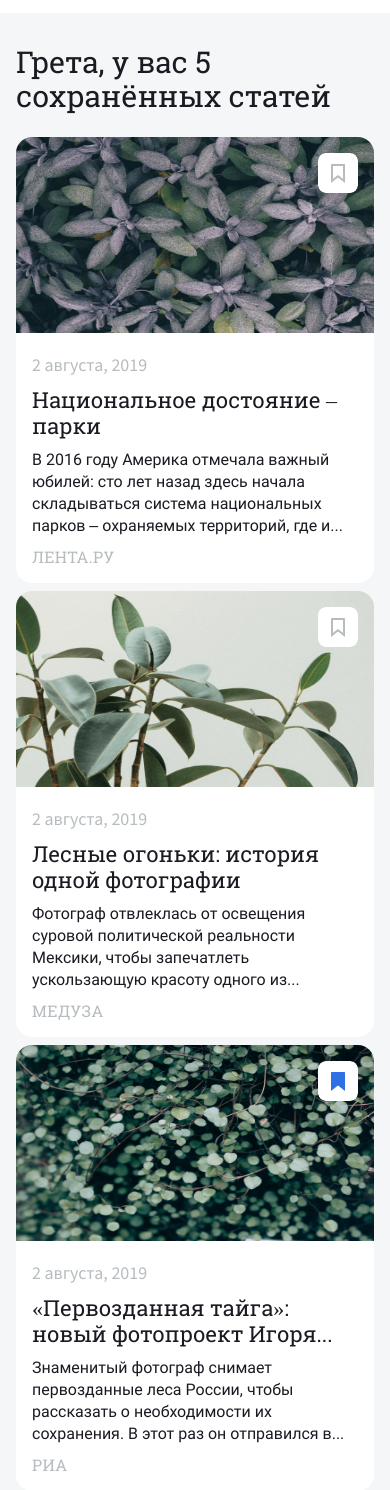
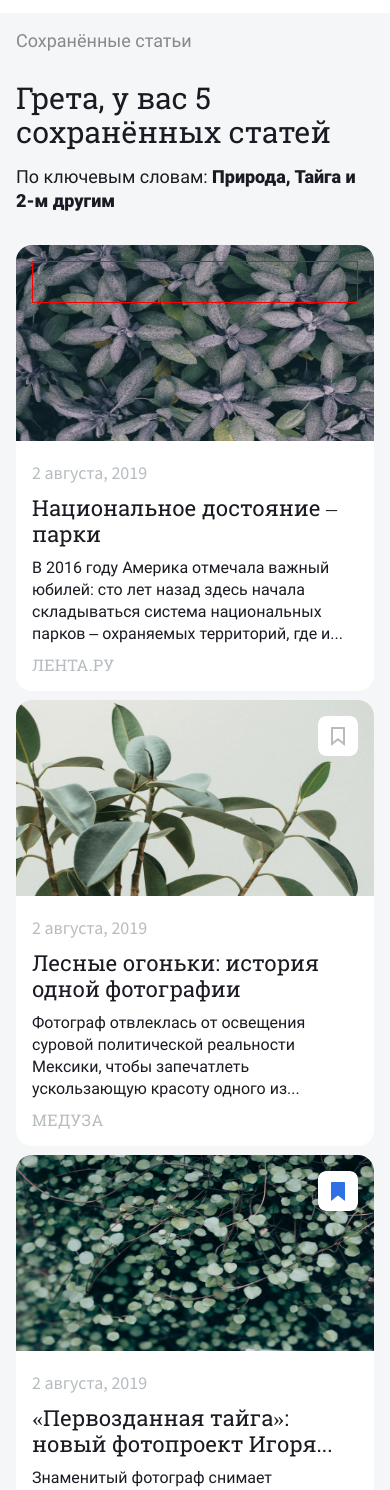
Before and after one commit to TroyKiri/news-explorer-frontend, a website built with webpack: page src/articles.html in a window 390 px wide. Shown: the part 43-1533 px from the top of the page. Built offline with nearby package versions, Linux system fonts and the light colour scheme.

Commit message:
correct page articles

```diff
--- a/src/articles.html
+++ b/src/articles.html
@@ -47,10 +47,62 @@
       </div>
     </header>
 
-    <section class="results">
-      <h2 class="results__title">Грета, у вас 5 сохранённых статей</h2>
+    <section class="results results_articles">
+      <h3 class="results__save-articles">Сохранённые статьи</h3>
+      <h2 class="results__title results__title_articles">Грета, у вас 5 сохранённых статей</h2>
+      <h3 class="results__keywords">По ключевым словам: <span class="results__keyword">Природа, Тайга и 2-м другим</span></h3>
       <div class="results__container">
-        <div class="results__article">
+        <div class="article">
+          <div class="article__info">
+
+          </div>
+          <!-- <div class="results__article_save">
+            <div class="results__article_save-info">
+              <p class="results__article_save-info-text">Войдите, чтобы сохранять статьи</p>
+            </div>
+          </div> -->
+          <img class="results__article_image" alt="image" src="<%=require('./images/image_08.png')%>">
+          <div class="results__article_container">
+            <p class="results__article_date">2 августа, 2019</p>
+            <h2 class="results__article_title">Национальное достояние – парки</h2>
+            <p class="results__article_text">В 2016 году Америка отмечала важный юбилей: сто лет назад здесь
+              начала складываться система национальных парков – охраняемых территорий,
+              где и сегодня каждый может приобщиться к природе.</p>
+          </div>
+          <p class="results__article_source">Лента.ру</p>
+        </div>
+        <div class="article">
+          <div class="results__article_save">
+            <div class="results__article_save-info">
+              <p class="results__article_save-info-text">Войдите, чтобы сохранять статьи</p>
+            </div>
+          </div>
+          <img class="results__article_image" alt="image" src="<%=require('./images/image_04.png')%>">
+          <div class="results__article_container">
+            <p class="results__article_date">2 августа, 2019</p>
+            <h2 class="results__article_title">Лесные огоньки: история одной фотографии</h2>
+            <p class="results__article_text">Фотограф отвлеклась от освещения суровой политической
+              реальности Мексики, чтобы запечатлеть ускользающую красоту одного из местных чудес природы.</p>
+          </div>
+          <p class="results__article_source">Медуза</p>
+        </div>
+        <div class="article">
+          <div class="results__article_save results__article_save-auth">
+            <div class="results__article_save-info">
+              <p class="results__article_save-info-text">Войдите, чтобы сохранять статьи</p>
+            </div>
+          </div>
+          <img class="results__article_image" alt="image" src="<%=require('./images/image_07.png')%>">
+          <div class="results__article_container">
+            <p class="results__article_date">2 августа, 2019</p>
+            <h2 class="results__article_title">«Первозданная тайга»: новый фотопроект Игоря Шпиленка</h2>
+            <p class="results__article_text">Знаменитый фотограф снимает первозданные леса России,
+              чтобы рассказать о необходимости их сохранения. В этот раз он отправился в
+              Двинско-Пинежскую тайгу, где qweeeewe</p>
+          </div>
+          <p class="results__article_source">Риа</p>
+        </div>
+        <div class="article">
           <div class="results__article_save">
             <div class="results__article_save-info">
               <p class="results__article_save-info-text">Войдите, чтобы сохранять статьи</p>
@@ -66,54 +118,7 @@
           </div>
           <p class="results__article_source">Лента.ру</p>
         </div>
-        <div class="results__article">
-          <div class="results__article_save">
-            <div class="results__article_save-info">
-              <p class="results__article_save-info-text">Войдите, чтобы сохранять статьи</p>
-            </div>
-          </div>
-          <img class="results__article_image" alt="image" src="<%=require('./images/image_04.png')%>">
-          <div class="results__article_container">
-            <p class="results__article_date">2 августа, 2019</p>
-            <h2 class="results__article_title">Лесные огоньки: история одной фотографии</h2>
-            <p class="results__article_text">Фотограф отвлеклась от освещения суровой политической
-              реальности Мексики, чтобы запечатлеть ускользающую красоту одного из местных чудес природы.</p>
-          </div>
-          <p class="results__article_source">Медуза</p>
-        </div>
-        <div class="results__article">
-          <div class="results__article_save results__article_save-auth">
-            <div class="results__article_save-info">
-              <p class="results__article_save-info-text">Войдите, чтобы сохранять статьи</p>
-            </div>
-          </div>
-          <img class="results__article_image" alt="image" src="<%=require('./images/image_07.png')%>">
-          <div class="results__article_container">
-            <p class="results__article_date">2 августа, 2019</p>
-            <h2 class="results__article_title">«Первозданная тайга»: новый фотопроект Игоря Шпиленка</h2>
-            <p class="results__article_text">Знаменитый фотограф снимает первозданные леса России,
-              чтобы рассказать о необходимости их сохранения. В этот раз он отправился в
-              Двинско-Пинежскую тайгу, где qweeeewe</p>
-          </div>
-          <p class="results__article_source">Риа</p>
-        </div>
-        <div class="results__article">
-          <div class="results__article_save">
-            <div class="results__article_save-info">
-              <p class="results__article_save-info-text">Войдите, чтобы сохранять статьи</p>
-            </div>
-          </div>
-          <img class="results__article_image" alt="image" src="<%=require('./images/image_08.png')%>">
-          <div class="results__article_container">
-            <p class="results__article_date">2 августа, 2019</p>
-            <h2 class="results__article_title">Национальное достояние – парки</h2>
-            <p class="results__article_text">В 2016 году Америка отмечала важный юбилей: сто лет назад здесь
-              начала складываться система национальных парков – охраняемых территорий,
-              где и сегодня каждый может приобщиться к природе.</p>
-          </div>
-          <p class="results__article_source">Лента.ру</p>
-        </div>
-        <div class="results__article">
+        <div class="article">
           <div class="results__article_save">
             <div class="results__article_save-info">
               <p class="results__article_save-info-text">Войдите, чтобы сохранять статьи</p>
--- /dev/null
+++ b/src/blocks/article/__info/article__info.css
@@ -0,0 +1,24 @@
+.article__info {
+  border: 1px solid red;
+  position: absolute;
+  top: 24px;
+  left: 24px;
+  right: 24px;
+  height: 40px;
+  display: flex;
+}
+
+@media screen and (min-width: 658px) and (max-width: 1023px) {
+  .article__info {
+    top: 8px;
+    left: 8px;
+    right: 8px;
+  }
+}
+@media screen and (min-width: 320px) and (max-width: 657px) {
+  .article__info {
+    top: 16px;
+    left: 16px;
+    right: 16px;
+  }
+}
--- /dev/null
+++ b/src/blocks/article/article.css
@@ -0,0 +1,37 @@
+@import url(./__info/article__info.css);
+
+.article {
+  z-index: 2;
+  margin-right: 16px;
+  margin-bottom: 16px;
+  border-radius: 16px;
+  height: 576px;
+  width: calc((100% - 16px * 2) / 3);
+  position: relative;
+  background-color: #FFFFFF;
+}
+
+.article:nth-child(3n) {
+  margin-right: 0;
+}
+
+.article:hover {
+  cursor: url('../../images/Pointer.png'), pointer;
+}
+
+@media screen and (min-width: 658px) and (max-width: 1023px) {
+  .article {
+    margin-right: 8px;
+    margin-bottom: 8px;
+    height: 420px;
+    width: calc((100% - 8px * 2) / 3);
+  }
+}
+@media screen and (min-width: 320px) and (max-width: 657px) {
+  .article {
+    margin-right: 0;
+    margin-bottom: 9px;
+    height: 446px;
+    width: 100%;
+  }
+}
--- a/src/blocks/results/__container/results__container.css
+++ b/src/blocks/results/__container/results__container.css
@@ -2,9 +2,3 @@
   display: flex;
   flex-wrap: wrap;
 }
-
-@media screen and (min-width: 320px) and (max-width: 657px) {
-  .results__container {
-    flex-wrap: wrap;
-  }
-}
--- /dev/null
+++ b/src/blocks/results/__keyword/results__keyword.css
@@ -0,0 +1,3 @@
+.results__keyword {
+  font-weight: bold;
+}
--- /dev/null
+++ b/src/blocks/results/__keywords/results__keywords.css
@@ -0,0 +1,21 @@
+.results__keywords {
+  margin: 0 0 56px 0;
+  font-family: 'Roboto', sans-serif;
+  font-style: normal;
+  font-weight: normal;
+  font-size: 18px;
+  line-height: 24px;
+  color: #1A1B22;
+}
+
+@media screen and (min-width: 658px) and (max-width: 1023px) {
+  .results__keywords {
+    margin: 0 0 32px 0;
+    font-size: 14px;
+  }
+}
+@media screen and (min-width: 320px) and (max-width: 657px) {
+  .results__keywords {
+    margin: 0 0 32px 0;
+  }
+}
--- /dev/null
+++ b/src/blocks/results/__save-articles/results__save-articles.css
@@ -0,0 +1,23 @@
+.results__save-articles {
+  margin: 0;
+  margin-bottom: 28px;
+  font-family: 'Roboto', sans-serif;
+  font-style: normal;
+  font-weight: normal;
+  font-size: 18px;
+  line-height: 24px;
+  color: rgba(26, 27, 34, 0.5);
+}
+
+@media screen and (min-width: 658px) and (max-width: 1023px) {
+  .results__save-articles {
+    margin-bottom: 16px;
+    font-size: 14px;
+  }
+}
+@media screen and (min-width: 320px) and (max-width: 657px) {
+  .results_articles {
+    padding: 16px;
+    font-size: 12px;
+  }
+}
--- /dev/null
+++ b/src/blocks/results/__title/_articles/results__title_articles.css
@@ -0,0 +1,17 @@
+.results__title_articles {
+  margin: 0 0 30px 0;
+  width: 530px;
+}
+
+@media screen and (min-width: 658px) and (max-width: 1023px) {
+  .results__title_articles {
+    margin: 0 0 16px 0;
+    width: 336px;
+  }
+}
+@media screen and (min-width: 320px) and (max-width: 657px) {
+  .results__title_articles {
+    margin: 0 0 16px 0;
+    width: 100%;
+  }
+}
--- a/src/blocks/results/__title/results__title.css
+++ b/src/blocks/results/__title/results__title.css
@@ -1,5 +1,7 @@
+@import url(./_main/results__title_main.css);
+@import url(./_articles/results__title_articles.css);
+
 .results__title {
-  margin: 0 0 64px 0;
   font-family: 'Roboto Slab';
   font-style: normal;
   font-weight: normal;
@@ -8,16 +10,14 @@
   color: #1A1B22;
 }
 
-@media screen and (min-width: 500px) and (max-width: 1023px) {
+@media screen and (min-width: 658px) and (max-width: 1023px) {
   .results__title {
-    margin: 0 0 32px 0;
     font-size: 30px;
     line-height: 34px;
   }
 }
 @media screen and (min-width: 320px) and (max-width: 657px) {
   .results__title {
-    margin: 0 0 24px 0;
     font-size: 30px;
     line-height: 34px;
   }
--- /dev/null
+++ b/src/blocks/results/_articles/results_articles.css
@@ -0,0 +1,14 @@
+.results_articles {
+  padding: 40px 104px 62px;
+}
+
+@media screen and (min-width: 658px) and (max-width: 1023px) {
+  .results_articles {
+    padding: 24px 24px 22px 40px;
+  }
+}
+@media screen and (min-width: 320px) and (max-width: 657px) {
+  .results_articles {
+    padding: 8px 16px 9px;
+  }
+}
--- a/src/blocks/results/results.css
+++ b/src/blocks/results/results.css
@@ -1,22 +1,15 @@
+@import url(./_main/results_main.css);
+@import url(./_articles/results_articles.css);
+@import url(./__save-articles/results__save-articles.css);
 @import url(./__title/results__title.css);
+@import url(./__keywords/results__keywords.css);
+@import url(./__keyword/results__keyword.css);
 @import url(./__container/results__container.css);
 @import url(./__article/results__article.css);
 @import url(./__button/results__button.css);
 
 .results {
-  padding: 80px 104px;
   background-color: #F5F6F7;
   display: flex;
   flex-direction: column;
 }
-
-@media screen and (min-width: 658px) and (max-width: 1023px) {
-  .results {
-    padding: 40px;
-  }
-}
-@media screen and (min-width: 320px) and (max-width: 657px) {
-  .results {
-    padding: 32px 16px 32px 16px;
-  }
-}
--- a/src/style.css
+++ b/src/style.css
@@ -8,6 +8,7 @@
 @import url(./blocks/footer/footer.css);
 @import url(./blocks/popup/popup.css);
 @import url(./blocks/results/results.css);
+@import url(./blocks/article/article.css);
 @import url(./blocks/loading/loading.css);
 @import url(./blocks/failed/failed.css);
 @import url(./blocks/menu/menu.css);
```
Also changed, not shown: src/blocks/results/__title/_main/results__title_main.css (added, +14 -0 lines), src/blocks/results/_main/results_main.css (added, +14 -0 lines), src/index.html (+5 -5 lines).
